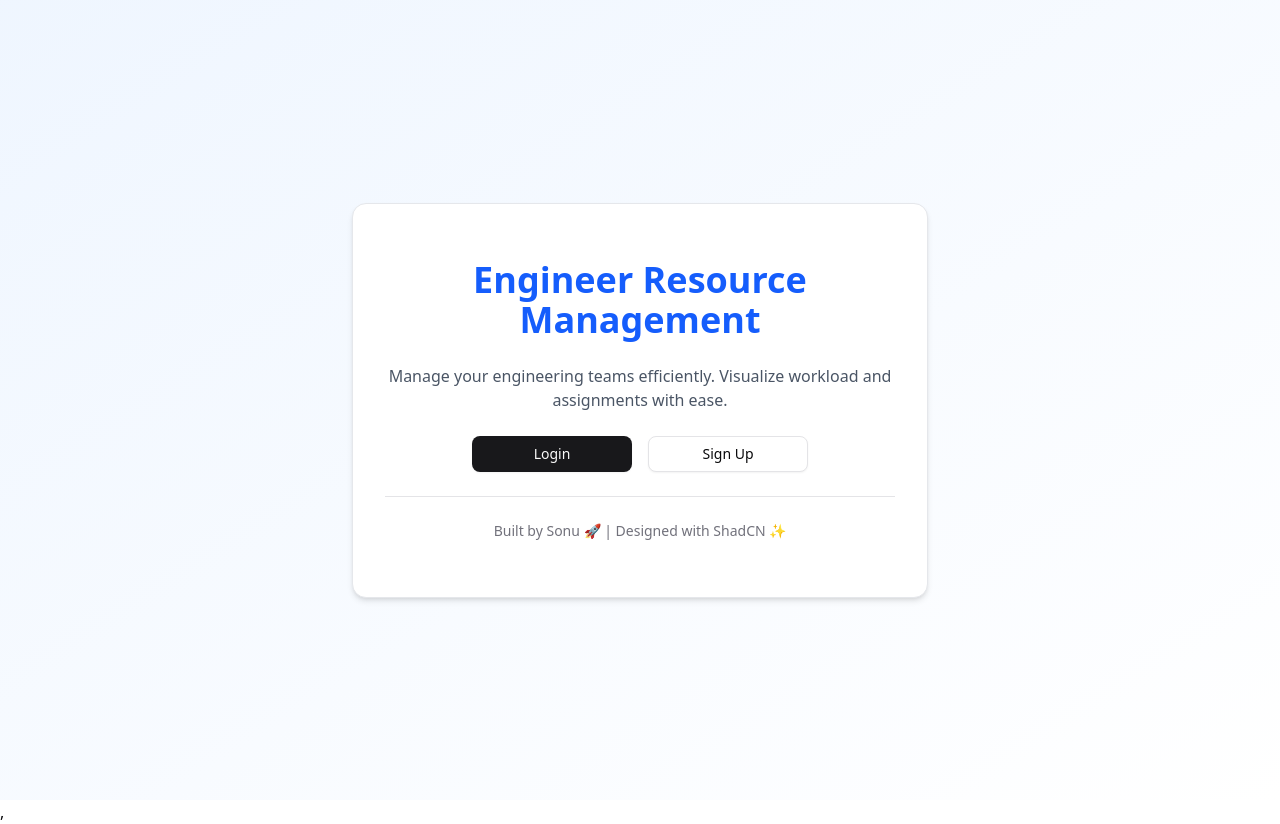
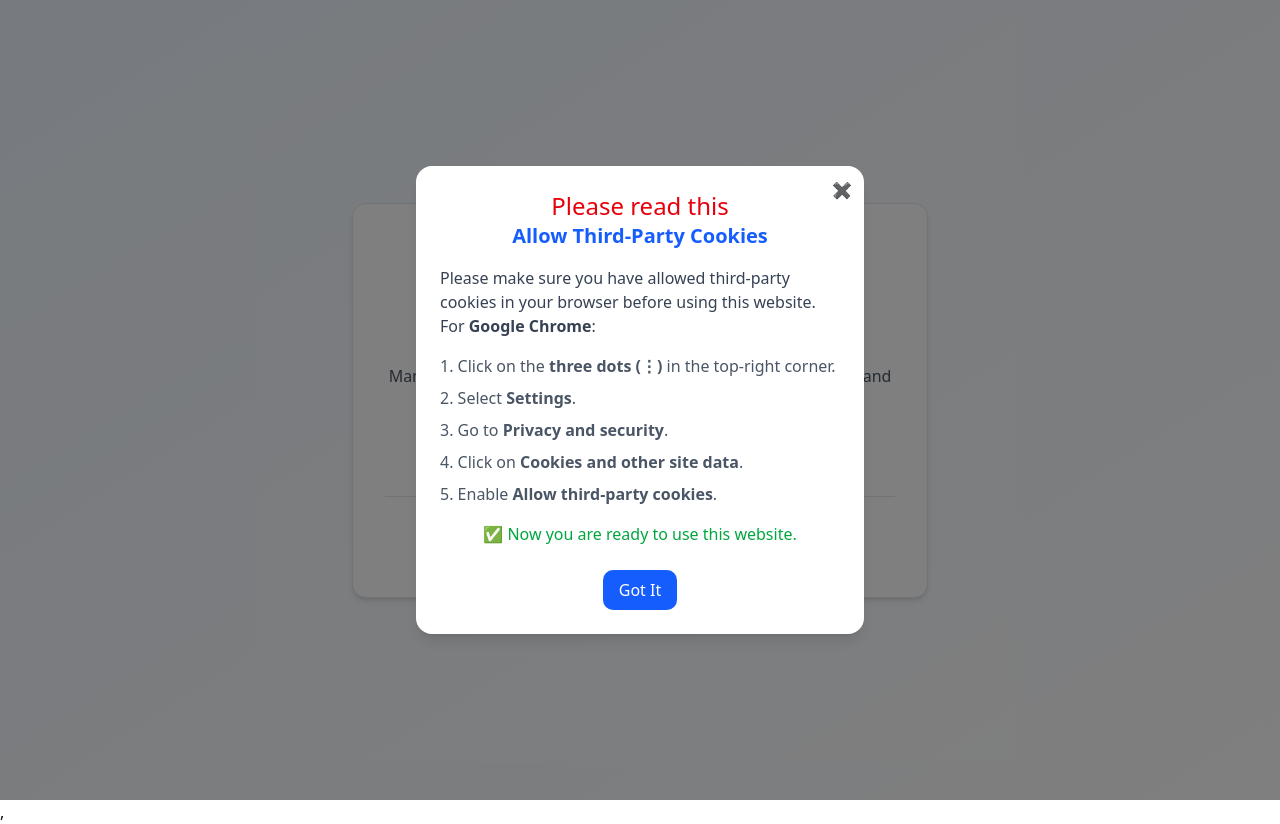
Before and after one commit to sonu2027/engineering-resource-management-system, a React (Vite) app in the folder frontend/: page / in a window 1280 px wide. Built offline with nearby package versions, Linux system fonts and the light colour scheme; no server answers.

Commit message:
added a modal so that user first allow third party cookies before using the website

```diff
--- /dev/null
+++ b/frontend/src/modals/AllowThirdPartyCookies.tsx
@@ -0,0 +1,63 @@
+import React from "react";
+
+interface AllowThirdPartyCookiesProps {
+    isOpen: boolean;
+    onClose: () => void;
+}
+
+const AllowThirdPartyCookies: React.FC<AllowThirdPartyCookiesProps> = ({
+    isOpen,
+    onClose,
+}) => {
+    if (!isOpen) return null;
+
+    return (
+        <div className="fixed inset-0 z-50 flex items-center justify-center bg-black/50">
+            <div className="bg-white rounded-2xl shadow-lg p-6 w-[90%] max-w-md relative overflow-y-auto max-h-[200vh]">
+                <button
+                    onClick={onClose}
+                    className="absolute top-3 right-3 text-gray-500 hover:text-black"
+                >
+                    ✖
+                </button>
+
+
+                <div>
+                    <h1 className="text-center text-red-600 text-2xl">Please read this</h1>
+                    <h2 className="text-xl font-bold mb-4 text-center text-blue-600">
+                    Allow Third-Party Cookies
+                </h2>
+                </div>
+
+                <p className="text-gray-700 mb-4">
+                    Please make sure you have allowed third-party cookies in your browser
+                    before using this website. <br />
+                    For <span className="font-semibold">Google Chrome</span>:
+                </p>
+
+                <ol className="list-decimal list-inside space-y-2 text-gray-600">
+                    <li>Click on the <strong>three dots (⋮)</strong> in the top-right corner.</li>
+                    <li>Select <strong>Settings</strong>.</li>
+                    <li>Go to <strong>Privacy and security</strong>.</li>
+                    <li>Click on <strong>Cookies and other site data</strong>.</li>
+                    <li>Enable <strong>Allow third-party cookies</strong>.</li>
+                </ol>
+
+                <p className="mt-4 text-green-600 font-medium text-center">
+                    ✅ Now you are ready to use this website.
+                </p>
+
+                <div className="flex justify-center mt-6">
+                    <button
+                        onClick={onClose}
+                        className="px-4 py-2 bg-blue-600 text-white rounded-lg hover:bg-blue-700 transition"
+                    >
+                        Got It
+                    </button>
+                </div>
+            </div>
+        </div>
+    );
+};
+
+export default AllowThirdPartyCookies;
--- a/frontend/src/pages/LandingPage.tsx
+++ b/frontend/src/pages/LandingPage.tsx
@@ -4,9 +4,12 @@ import { Card, CardContent } from "../components/ui/card";
 import { Separator } from "../components/ui/seprator";
 import { checkCookies } from "../apiCall/checkCookies";
 import { useNavigate } from "react-router-dom";
-import { useEffect } from "react";
+import { useEffect, useState } from "react";
+import AllowThirdPartyCookies from "../modals/AllowThirdPartyCookies";
 
 export const LandingPage = () => {
+
+  const [showModal, setShowModal] = useState(true);
 
   const navigate = useNavigate()
 
@@ -24,6 +27,7 @@ export const LandingPage = () => {
 
 
   return (
+
     <div className="min-h-screen flex items-center justify-center px-4 bg-gradient-to-br from-blue-50 to-white">
       <Card className="w-full max-w-xl shadow-md border border-gray-200">
         <CardContent className="p-8 text-center space-y-6">
@@ -48,10 +52,14 @@ export const LandingPage = () => {
           <Separator />
 
           <p className="text-sm text-muted-foreground">
-            Built by Sonu 🚀 | Designed with ShadCN ✨
+            Built by Sonu  | Designed with ShadCN
           </p>
         </CardContent>
       </Card>
+      <AllowThirdPartyCookies
+        isOpen={showModal}
+        onClose={() => setShowModal(false)}
+      />
     </div>
   );
 };
```
Lines whose indentation alone changed are shown as unchanged.
